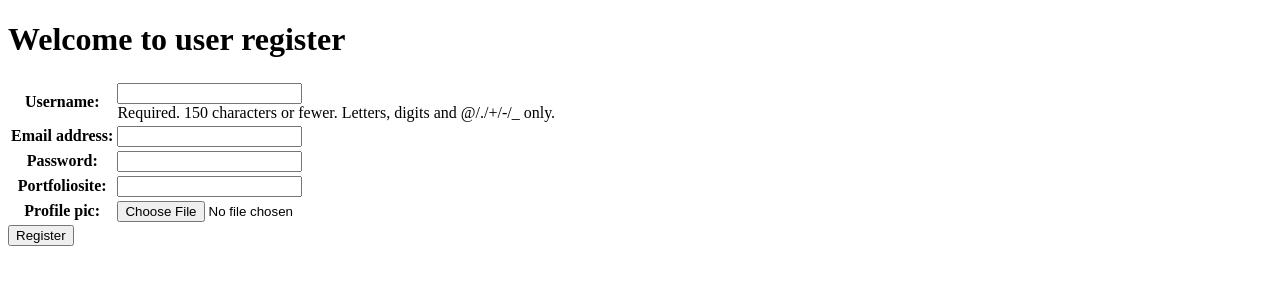
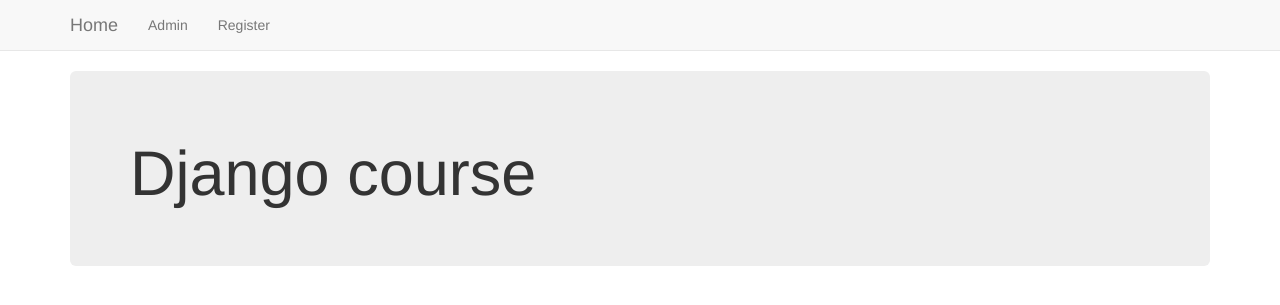
Before and after one commit to ygberg/django_user_reg, a Django app: page / in a window 1280 px wide. Shown: the top 305 px of the page. Run offline with Django 3.2, Linux system fonts and the light colour scheme; some libraries are stand-ins or nearby versions.

Commit message:
finished with the debug and fixed so that the profile_pic is saved in /media/

```diff
--- a/templates/base.html
+++ b/templates/base.html
@@ -1,14 +1,26 @@
 <!DOCTYPE html>
 <html>
-<header>
+<head>
+        <title></title>
+        <!-- Latest compiled and minified CSS -->
+        <link rel="stylesheet" href="https://maxcdn.bootstrapcdn.com/bootstrap/3.3.7/css/bootstrap.min.css" integrity="sha384-BVYiiSIFeK1dGmJRAkycuHAHRg32OmUcww7on3RYdg4Va+PmSTsz/K68vbdEjh4u" crossorigin="anonymous">
+</head>
+<body>
+    <nav class="navbar navbar-default navbar-static-top">
+    <div class="container">
+        <ul class="nav navbar-nav ">
+            <li><a class="navbar-brand" href="{%url 'index'%}">Home</a></li>
+            <li><a class="navbar-link" href="{%url 'admin:index'%}">Admin</a></li>
+            <li><a class="navbar-link" href="{%url 'register_user'%}">Register</a></li>
 
-</header>
-<body>
+    </div>
+    </nav>
+    <div class="container">
     {%block content%}
 
 
     {%endblock%}
-
+    </div>
 </body>
 
 
--- /dev/null
+++ b/templates/index.html
@@ -0,0 +1,7 @@
+{%extends 'base.html'%}
+{%block content%}
+
+<div class="jumbotron">
+    <H1>Django course</H1>
+</div>
+{%endblock%}
--- a/templates/register_user.html
+++ b/templates/register_user.html
@@ -4,15 +4,19 @@
 {%block content%}
 <h1>Welcome to user register</h1>
 
-<div class="container">
-<form action="" method="POST" enctype="multipart/form-data">
+<div class="jumbotron">
+
+    {%if registered == True%}
+    <h2>Thank you for registering</h2>
+    {%else%}
+    <h2>pleas register below</h2>
+    <form autocomplete="off" method="POST" enctype="multipart/form-data">
     {% csrf_token %}
-    <table>
-    {{form.as_table}}
-    {{form2.as_table }}
 
-    </table>
+    {{user_form.as_p}}
+    {{profile_form.as_p}}
+    <input type="submit" value="Register"></tr>
+    {%endif%}
 
-    <input type="submit" value="Register"></tr>
   </form></div>
     {%endblock%}
--- a/user_app/forms.py
+++ b/user_app/forms.py
@@ -8,11 +8,11 @@
 class UserForm(forms.ModelForm):
     password = forms.CharField(widget=forms.PasswordInput)
 
-    class Meta:
+    class Meta():
         model = User
         fields = ('username','email','password')
 
 class RegForm(forms.ModelForm):
-    class Meta:
+    class Meta():
         model = UserProfile
         fields = ('portfoliosite','profile_pic')
--- a/user_app/models.py
+++ b/user_app/models.py
@@ -7,5 +7,5 @@
     portfoliosite = models.URLField(blank=True)
     profile_pic = models.ImageField(upload_to = 'profile_pics',blank=True)
 
-    def __str__(self) -> str:
+    def __str__(self):
         return self.user.username
--- /dev/null
+++ b/user_app/urls.py
@@ -0,0 +1,10 @@
+from django.conf.urls import url
+from user_app import views
+from django.conf.urls.static import static
+from django.conf import settings
+
+app_name = 'user_app'
+
+urlpatterns = [
+    url(r'register_user/^$',views.register_user, name='register_user'),
+]+ static(settings.MEDIA_URL, document_root=settings.MEDIA_ROOT)
--- a/user_app/views.py
+++ b/user_app/views.py
@@ -1,3 +1,4 @@
+from django.db.models import fields
 from django.http import request
 from django.http.response import HttpResponse
 from django.shortcuts import render
@@ -7,26 +8,37 @@
 from django.core.files.storage import default_storage
 
 
+def index(request):
+    return render(request,'index.html')
+
 def register_user(request):
+    registered = False
 
     if request.method == 'POST':
-        form = UserForm(request.POST)
-        form2 = RegForm(request.POST, request.FILES)
-        if  form.is_valid() and form2.is_valid():
-            # user = UserProfile.objects.get(user_name='user_name',email='email',password='password')
-            # reg =UserProfile.objects.get(user='user',portfoliosite='portfoliosite'
-            #                                                             ,profile_pic='profile_pic')
-            # img = form2.clean_data.get("Profile_pic")
-            # profile_picture = default_storage.save(img.name, img)
-            userinfo =UserProfile.objects.get_or_create(username=request.username,email=request.email,password=request.password)
-            portinfo = UserProfile.object.get_or_create(username=request.username,portfoliosite=request.portfoliosite,profile_pic=request.profile_pic)
-            userinfo.save()
-            portinfo.save()
-            return HttpResponse( 'Thank you for signing up with us')
+        user_form = UserForm(data=request.POST)
+        profile_form = RegForm(data=request.POST)
+
+        if user_form.is_valid() and profile_form.is_valid():
+            user = user_form.save()
+            user.set_password(user.password)
+            user.save()
+
+            profile = profile_form.save(commit=False)
+            profile.user = user
+
+            if 'profile_pic' in request.FILES:
+                ppic = request.FILES['profile_pic']
+                profile.profile_pic = ppic
+                profile.save()
+                registered = True
+
+
+        else :
+            print(user_form.errors, profile_form.errors)
+
     else:
 
+        user_form = UserForm()
+        profile_form = RegForm()
 
-        form = UserForm()
-        form2 = RegForm()
-
-    return render(request,'register_user.html',{'form':form,'form2':form2})
+    return render(request,'register_user.html',{'user_form':user_form,'profile_form':profile_form,'registered':registered})
--- a/user_labb/urls.py
+++ b/user_labb/urls.py
@@ -13,13 +13,15 @@
     1. Import the include() function: from django.conf.urls import url, include
     2. Add a URL to urlpatterns:  url(r'^blog/', include('blog.urls'))
 """
-from django.conf.urls import url
+from django.conf.urls import url,include
 from django.contrib import admin
 from user_app import views
 from django.conf import settings
 from django.conf.urls.static import static
 
 urlpatterns = [
-    url(r'^$',views.register_user, name='register_user'),
+    url(r'^$',views.index, name='index'),
     url(r'^admin/', admin.site.urls),
+    url(r'^register_user',views.register_user,name='register_user'),
+    url(r'^user_app',include('user_app.urls'))
 ] + static(settings.MEDIA_URL, document_root=settings.MEDIA_ROOT)
```
Also changed, not shown: db.sqlite3, media/profile_pics/225817_standard.jpeg (added), media/profile_pics/meatmen.jpg (added), media/profile_pics/trapeze_art_pouring_wine.jpg (added), templates/login.html (deleted).
